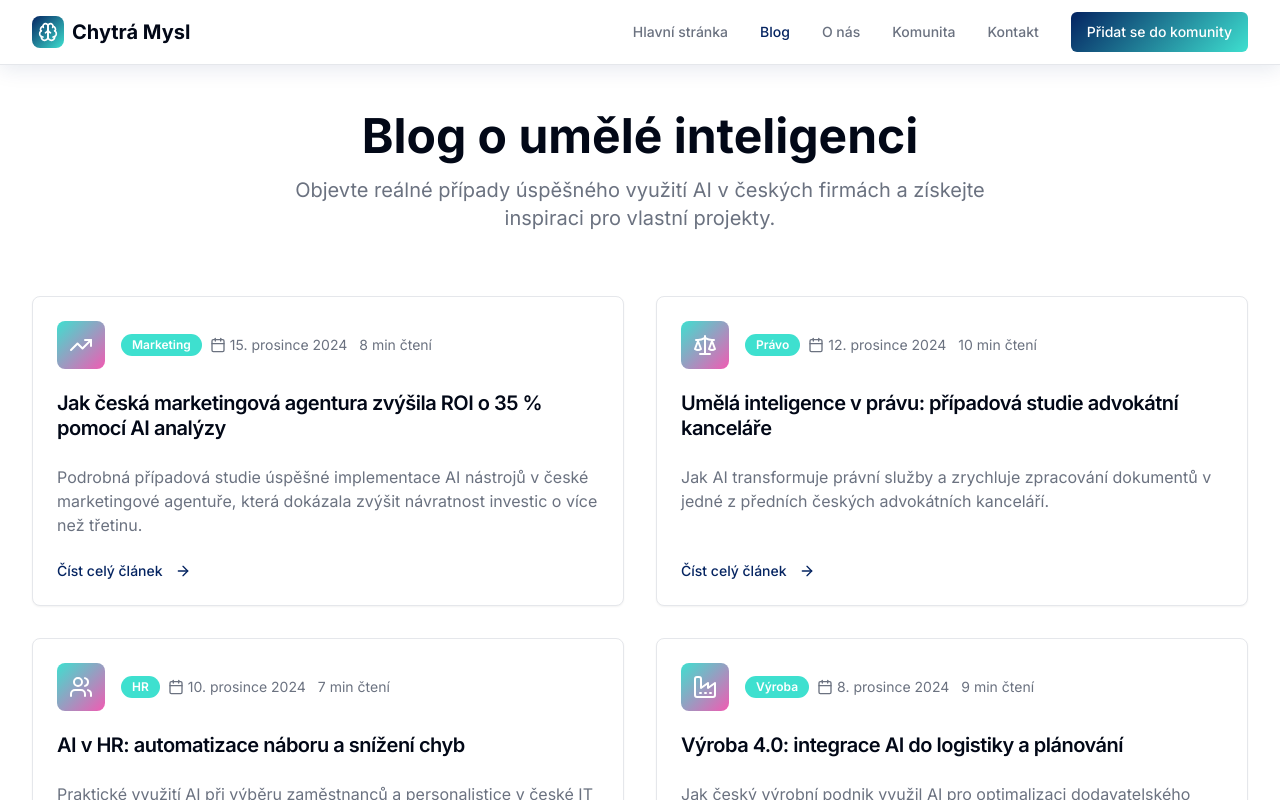
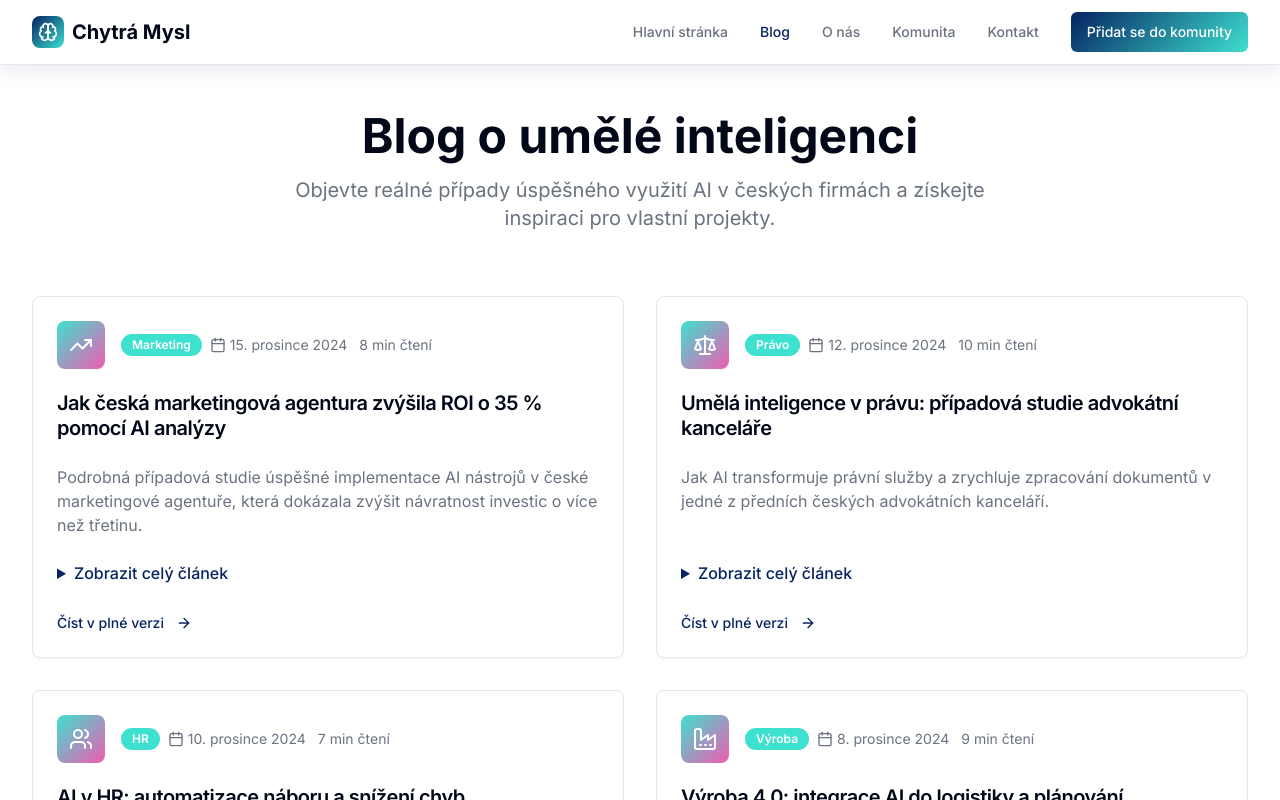
Before and after one commit to XandrAntonov/mysl-hub, a React (Vite) app: page /blog in a window 1280 px wide. Shown: the top 800 px of the page. Built offline with nearby package versions, Linux system fonts and the light colour scheme.

Commit message:
Fix blog post display
Ensure full blog articles are displayed correctly after clicking on previews.

```diff
--- a/src/pages/Blog.tsx
+++ b/src/pages/Blog.tsx
@@ -232,9 +232,21 @@ const Blog = () => {
                   <CardDescription className="text-base mb-6 flex-1">
                     {article.excerpt}
                   </CardDescription>
+
+                  {/* Full article content - initially hidden, can be expanded */}
+                  <details className="mb-4">
+                    <summary className="cursor-pointer text-primary hover:text-primary/80 font-medium mb-3">
+                      Zobrazit celý článek
+                    </summary>
+                    <div
+                      className="prose prose-sm max-w-none text-muted-foreground"
+                      dangerouslySetInnerHTML={{ __html: article.content }}
+                    />
+                  </details>
+
                   <Button asChild variant="ghost" className="self-start p-0 h-auto text-primary hover:text-primary/80">
                     <Link to={`/blog/${article.id}`}>
-                      Číst celý článek <ArrowRight className="ml-1 w-4 h-4" />
+                      Číst v plné verzi <ArrowRight className="ml-1 w-4 h-4" />
                     </Link>
                   </Button>
                 </CardContent>
```
